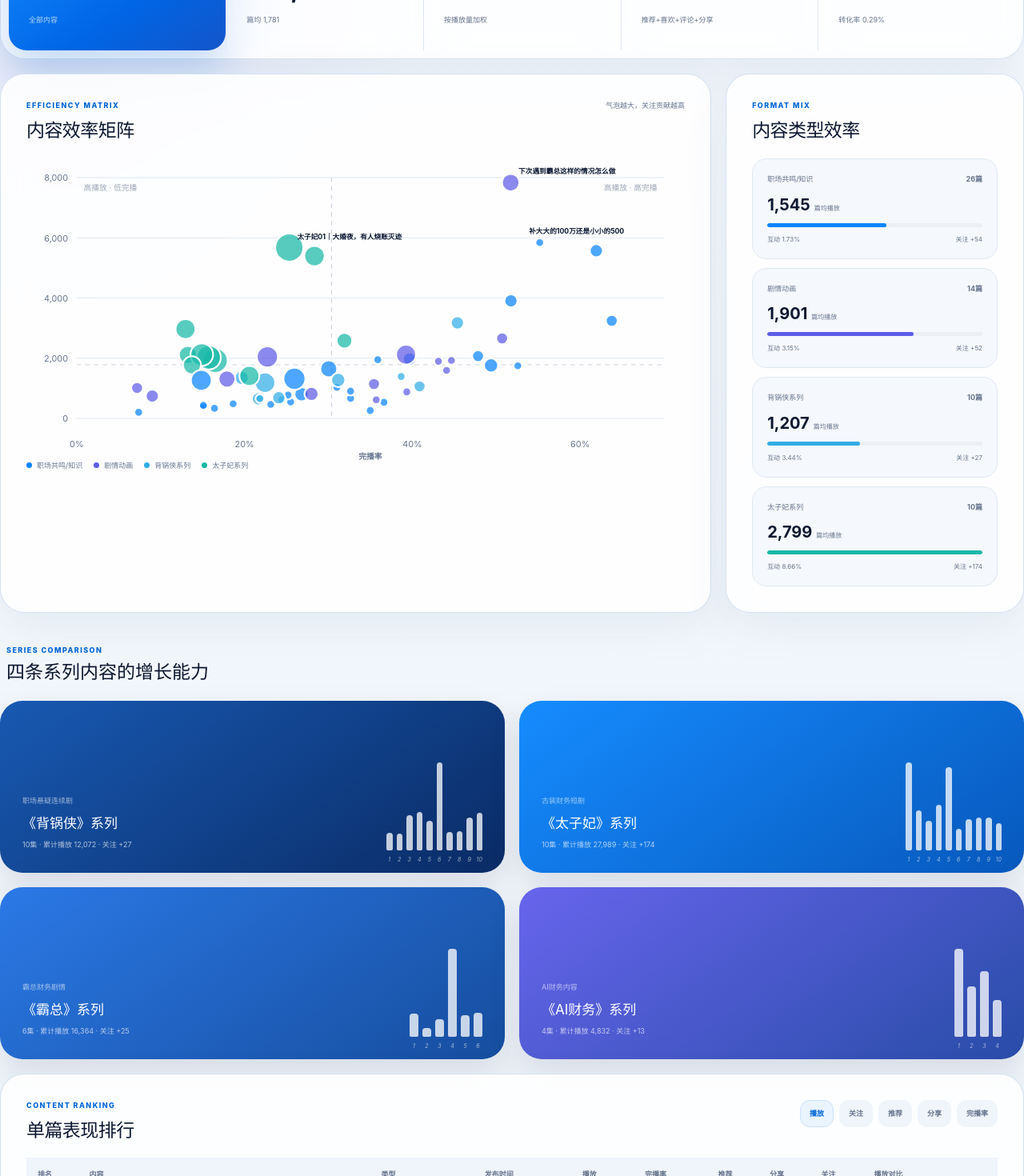
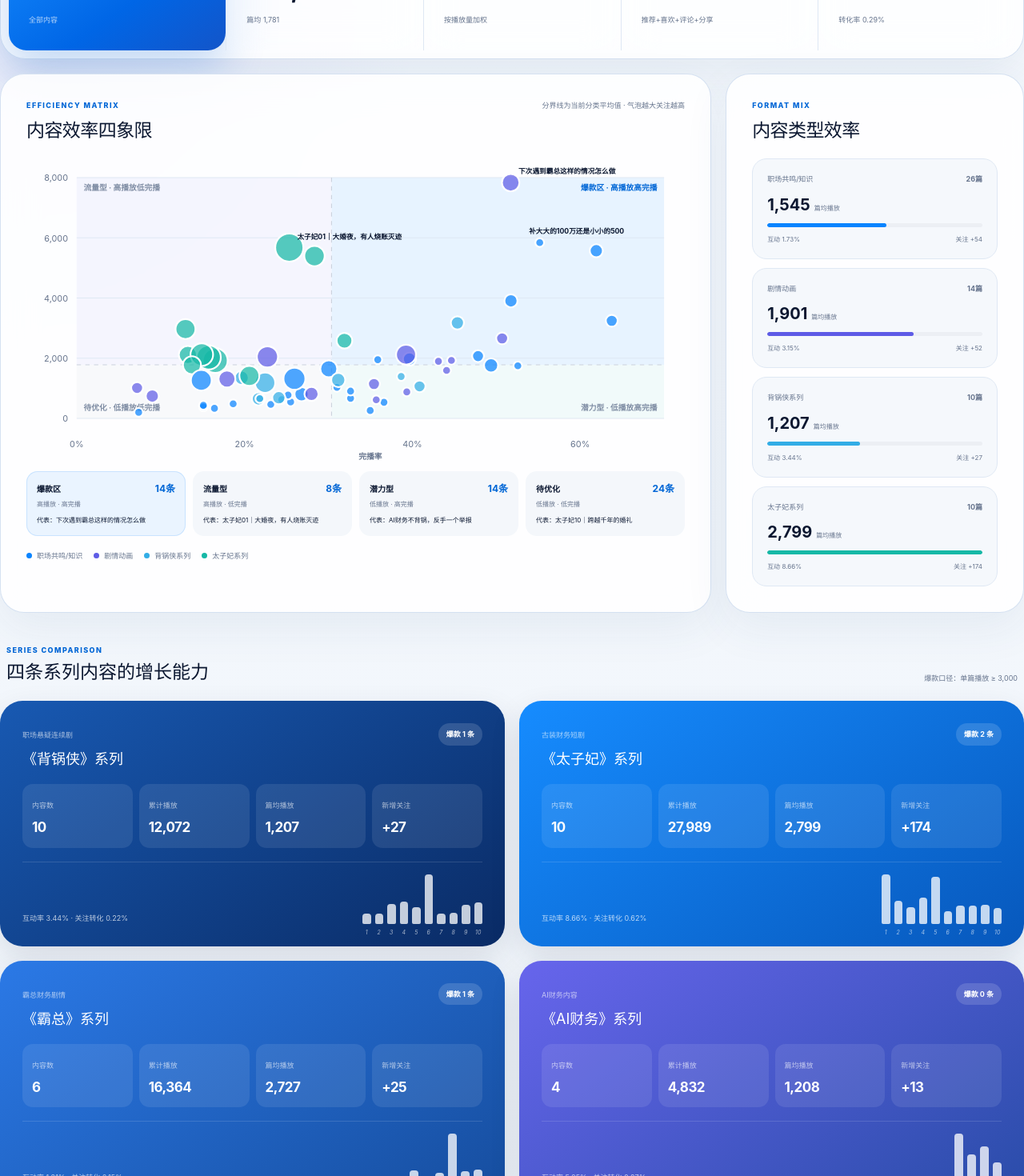
Before and after one commit to emilyuuu88/wechat-video-dashboard, a Next.js app: page /content in a window 1280 px wide. Shown: the part 560-2030 px from the top of the page at 80% size. Built offline with nearby package versions, Linux system fonts and the light colour scheme.

Commit message:
Clarify content matrix and series performance

```diff
--- a/app/content/page.tsx
+++ b/app/content/page.tsx
@@ -7,6 +7,7 @@ type RankMetric = "plays" | "follows" | "recommends" | "shares" | "completion";
 type CategoryFilter = "全部内容" | ContentCategory;
 
 const number = new Intl.NumberFormat("zh-CN");
+const hitThreshold = 3000;
 const categories: CategoryFilter[] = ["全部内容", "职场共鸣/知识", "剧情动画", "背锅侠系列", "太子妃系列"];
 const metricMeta: Record<RankMetric, { label: string; unit: string }> = {
   plays: { label: "播放", unit: "" },
@@ -30,6 +31,43 @@ function percent(value: number) {
   return `${value.toFixed(2)}%`;
 }
 
+function SeriesCard({
+  items,
+  className,
+  eyebrow,
+  title,
+}: {
+  items: ContentItem[];
+  className: string;
+  eyebrow: string;
+  title: string;
+}) {
+  const plays = sum(items, "plays");
+  const interactions = sum(items, "recommends") + sum(items, "likes") + sum(items, "comments") + sum(items, "shares");
+  const follows = sum(items, "follows");
+  const hits = items.filter((item) => item.plays >= hitThreshold).length;
+  const maxPlays = Math.max(...items.map((item) => item.plays), 1);
+
+  return (
+    <article className={`series-card ${className}`}>
+      <div className="series-card-head">
+        <div><span>{eyebrow}</span><h3>{title}</h3></div>
+        <b>爆款 {hits} 条</b>
+      </div>
+      <div className="series-stats">
+        <div><span>内容数</span><strong>{items.length}</strong></div>
+        <div><span>累计播放</span><strong>{number.format(plays)}</strong></div>
+        <div><span>篇均播放</span><strong>{number.format(Math.round(plays / items.length))}</strong></div>
+        <div><span>新增关注</span><strong>+{follows}</strong></div>
+      </div>
+      <div className="series-card-foot">
+        <p>互动率 {(interactions / plays * 100).toFixed(2)}% · 关注转化 {(follows / plays * 100).toFixed(2)}%</p>
+        <div className="episode-bars">{items.map((item, index) => <i key={`${item.date}-${item.title}`} style={{ height: `${Math.max(item.plays / maxPlays * 100, 8)}%` }}><span>{index + 1}</span></i>)}</div>
+      </div>
+    </article>
+  );
+}
+
 function EfficiencyScatter({ data }: { data: ContentItem[] }) {
   const width = 760;
   const height = 350;
@@ -46,9 +84,15 @@ function EfficiencyScatter({ data }: { data: ContentItem[] }) {
   const topLabels = new Set([...data].sort((a, b) => b.plays - a.plays).slice(0, 3).map((item) => item.title));
   const x = (value: number) => left + (value / maxCompletion) * plotW;
   const y = (value: number) => top + plotH - (value / maxPlays) * plotH;
+  const splitX = x(avgCompletion);
+  const splitY = y(avgPlays);
 
   return (
     <svg className="scatter-svg" viewBox={`0 0 ${width} ${height}`} role="img" aria-label="单篇内容完播率与播放量效率矩阵，气泡大小表示关注量">
+      <rect className="matrix-zone traffic" x={left} y={top} width={splitX - left} height={splitY - top} />
+      <rect className="matrix-zone hit" x={splitX} y={top} width={left + plotW - splitX} height={splitY - top} />
+      <rect className="matrix-zone optimize" x={left} y={splitY} width={splitX - left} height={top + plotH - splitY} />
+      <rect className="matrix-zone potential" x={splitX} y={splitY} width={left + plotW - splitX} height={top + plotH - splitY} />
       {[0, 0.25, 0.5, 0.75, 1].map((ratio) => (
         <g key={ratio}>
           <line className="grid-line" x1={left} x2={left + plotW} y1={top + plotH * ratio} y2={top + plotH * ratio} />
@@ -60,8 +104,10 @@ function EfficiencyScatter({ data }: { data: ContentItem[] }) {
       ))}
       <line className="matrix-line" x1={x(avgCompletion)} x2={x(avgCompletion)} y1={top} y2={top + plotH} />
       <line className="matrix-line" x1={left} x2={left + plotW} y1={y(avgPlays)} y2={y(avgPlays)} />
-      <text className="matrix-note" x={left + 8} y={top + 15}>高播放 · 低完播</text>
-      <text className="matrix-note" x={left + plotW - 8} y={top + 15} textAnchor="end">高播放 · 高完播</text>
+      <text className="matrix-note" x={left + 8} y={top + 15}>流量型 · 高播放低完播</text>
+      <text className="matrix-note hit-note" x={left + plotW - 8} y={top + 15} textAnchor="end">爆款区 · 高播放高完播</text>
+      <text className="matrix-note" x={left + 8} y={top + plotH - 9}>待优化 · 低播放低完播</text>
+      <text className="matrix-note" x={left + plotW - 8} y={top + plotH - 9} textAnchor="end">潜力型 · 低播放高完播</text>
       {data.map((item) => {
         const cx = x(item.completion);
         const cy = y(item.plays);
@@ -100,6 +146,17 @@ export default function ContentAnalysis() {
   const ranking = [...filtered].sort((a, b) => b[metric] - a[metric]).slice(0, 10);
   const rankingMax = Math.max(...ranking.map((item) => item[metric]), 1);
   const topContent = [...filtered].sort((a, b) => b.plays - a.plays)[0];
+  const matrixAvgPlays = totals.plays / filtered.length;
+  const matrixAvgCompletion = filtered.reduce((total, item) => total + item.completion, 0) / filtered.length;
+  const matrixQuadrants = [
+    { key: "hit", title: "爆款区", rule: "高播放 · 高完播", items: filtered.filter((item) => item.plays >= matrixAvgPlays && item.completion >= matrixAvgCompletion) },
+    { key: "traffic", title: "流量型", rule: "高播放 · 低完播", items: filtered.filter((item) => item.plays >= matrixAvgPlays && item.completion < matrixAvgCompletion) },
+    { key: "potential", title: "潜力型", rule: "低播放 · 高完播", items: filtered.filter((item) => item.plays < matrixAvgPlays && item.completion >= matrixAvgCompletion) },
+    { key: "optimize", title: "待优化", rule: "低播放 · 低完播", items: filtered.filter((item) => item.plays < matrixAvgPlays && item.completion < matrixAvgCompletion) },
+  ].map((quadrant) => ({
+    ...quadrant,
+    representative: [...quadrant.items].sort((a, b) => b.plays - a.plays)[0],
+  }));
 
   const categoryStats = categories.slice(1).map((key) => {
     const items = contentData.filter((item) => item.category === key);
@@ -164,8 +221,17 @@ export default function ContentAnalysis() {
 
       <section className="content-grid">
         <article className="panel matrix-panel">
-          <div className="panel-head"><div><p className="section-kicker">EFFICIENCY MATRIX</p><h2>内容效率矩阵</h2></div><span className="subtle-note">气泡越大，关注贡献越高</span></div>
+          <div className="panel-head"><div><p className="section-kicker">EFFICIENCY MATRIX</p><h2>内容效率四象限</h2></div><span className="subtle-note">分界线为当前分类平均值 · 气泡越大关注越高</span></div>
           <EfficiencyScatter data={filtered} />
+          <div className="matrix-summary">
+            {matrixQuadrants.map((quadrant) => (
+              <div className={`matrix-summary-item ${quadrant.key}`} key={quadrant.key}>
+                <div><span>{quadrant.title}</span><b>{quadrant.items.length}条</b></div>
+                <small>{quadrant.rule}</small>
+                <p>{quadrant.representative ? `代表：${quadrant.representative.title}` : "当前分类暂无内容"}</p>
+              </div>
+            ))}
+          </div>
           <div className="category-legend">{categoryStats.map((item) => <span key={item.category}><i style={{ background: categoryColors[item.category as ContentCategory] }} />{item.category}</span>)}</div>
         </article>
 
@@ -185,23 +251,11 @@ export default function ContentAnalysis() {
       </section>
 
       <section className="series-section">
-        <div className="series-heading"><p className="section-kicker">SERIES COMPARISON</p><h2>四条系列内容的增长能力</h2></div>
-        <article className="series-card back-series">
-          <div><span>职场悬疑连续剧</span><h3>《背锅侠》系列</h3><p>{backSeries.length}集 · 累计播放 {number.format(sum(backSeries, "plays"))} · 关注 +{sum(backSeries, "follows")}</p></div>
-          <div className="episode-bars">{backSeries.map((item, index) => <i key={item.date} style={{ height: `${Math.max(item.plays / Math.max(...backSeries.map((x) => x.plays)) * 100, 8)}%` }}><span>{index + 1}</span></i>)}</div>
-        </article>
-        <article className="series-card palace-series">
-          <div><span>古装财务短剧</span><h3>《太子妃》系列</h3><p>{palaceSeries.length}集 · 累计播放 {number.format(sum(palaceSeries, "plays"))} · 关注 +{palaceFollows}</p></div>
-          <div className="episode-bars">{palaceSeries.map((item, index) => <i key={item.date} style={{ height: `${Math.max(item.plays / Math.max(...palaceSeries.map((x) => x.plays)) * 100, 8)}%` }}><span>{index + 1}</span></i>)}</div>
-        </article>
-        <article className="series-card boss-series">
-          <div><span>霸总财务剧情</span><h3>《霸总》系列</h3><p>{bossSeries.length}集 · 累计播放 {number.format(sum(bossSeries, "plays"))} · 关注 +{sum(bossSeries, "follows")}</p></div>
-          <div className="episode-bars">{bossSeries.map((item, index) => <i key={`${item.date}-${item.title}`} style={{ height: `${Math.max(item.plays / Math.max(...bossSeries.map((x) => x.plays)) * 100, 8)}%` }}><span>{index + 1}</span></i>)}</div>
-        </article>
-        <article className="series-card ai-series">
-          <div><span>AI财务内容</span><h3>《AI财务》系列</h3><p>{aiSeries.length}集 · 累计播放 {number.format(sum(aiSeries, "plays"))} · 关注 +{sum(aiSeries, "follows")}</p></div>
-          <div className="episode-bars">{aiSeries.map((item, index) => <i key={`${item.date}-${item.title}`} style={{ height: `${Math.max(item.plays / Math.max(...aiSeries.map((x) => x.plays)) * 100, 8)}%` }}><span>{index + 1}</span></i>)}</div>
-        </article>
+        <div className="series-heading"><div><p className="section-kicker">SERIES COMPARISON</p><h2>四条系列内容的增长能力</h2></div><span>爆款口径：单篇播放 ≥ {number.format(hitThreshold)}</span></div>
+        <SeriesCard items={backSeries} className="back-series" eyebrow="职场悬疑连续剧" title="《背锅侠》系列" />
+        <SeriesCard items={palaceSeries} className="palace-series" eyebrow="古装财务短剧" title="《太子妃》系列" />
+        <SeriesCard items={bossSeries} className="boss-series" eyebrow="霸总财务剧情" title="《霸总》系列" />
+        <SeriesCard items={aiSeries} className="ai-series" eyebrow="AI财务内容" title="《AI财务》系列" />
       </section>
 
       <section className="panel content-ranking">
--- a/app/globals.css
+++ b/app/globals.css
@@ -282,9 +282,23 @@ footer { padding: 27px 0 36px; display: flex; justify-content: space-between; ga
 .content-grid { margin-top: 14px; display: grid; grid-template-columns: minmax(0, 1.5fr) minmax(330px, .65fr); gap: 14px; }
 .scatter-svg { width: 100%; height: auto; display: block; margin-top: 16px; }
 .matrix-line { stroke: #cbd2dd; stroke-width: 1; stroke-dasharray: 5 5; }
-.matrix-note { fill: #9ba5b5; font-size: 9px; }
+.matrix-zone { stroke: none; }
+.matrix-zone.hit { fill: rgba(10,132,255,.09); }
+.matrix-zone.traffic { fill: rgba(94,92,230,.055); }
+.matrix-zone.potential { fill: rgba(22,184,166,.055); }
+.matrix-zone.optimize { fill: rgba(102,116,141,.035); }
+.matrix-note { fill: #7e8ca3; font-size: 9px; font-weight: 700; }
+.matrix-note.hit-note { fill: var(--orange-deep); }
 .axis-title { fill: var(--muted); font-size: 9px; font-weight: 700; }
 .scatter-label { fill: var(--ink); font-size: 8px; font-weight: 700; }
+.matrix-summary { margin: 14px 0 18px; display: grid; grid-template-columns: repeat(4, 1fr); gap: 9px; }
+.matrix-summary-item { min-width: 0; padding: 13px; border-radius: 14px; background: #f4f7fb; }
+.matrix-summary-item.hit { background: #eaf4ff; box-shadow: inset 0 0 0 1px #c9e3ff; }
+.matrix-summary-item > div { display: flex; align-items: center; justify-content: space-between; gap: 8px; }
+.matrix-summary-item span { font-size: 10px; font-weight: 800; }
+.matrix-summary-item b { color: var(--orange-deep); font-size: 12px; }
+.matrix-summary-item small { display: block; margin-top: 4px; color: var(--muted); font-size: 8px; }
+.matrix-summary-item p { margin: 9px 0 0; color: var(--ink); font-size: 8px; line-height: 1.45; }
 .category-legend { display: flex; flex-wrap: wrap; gap: 14px; color: var(--muted); font-size: 9px; }
 .category-legend span { display: flex; align-items: center; gap: 6px; }
 .category-legend i { width: 7px; height: 7px; border-radius: 50%; }
@@ -298,17 +312,24 @@ footer { padding: 27px 0 36px; display: flex; justify-content: space-between; ga
 .category-cards button > i em { display: block; height: 100%; border-radius: inherit; }
 .category-cards button > p { margin: 9px 0 0; display: flex; justify-content: space-between; color: var(--muted); font-size: 8px; }
 .series-section { margin-top: 14px; display: grid; grid-template-columns: repeat(2, 1fr); gap: 14px; }
-.series-heading { padding: 22px 8px 4px; grid-column: 1 / -1; }
+.series-heading { padding: 22px 8px 4px; grid-column: 1 / -1; display: flex; align-items: end; justify-content: space-between; gap: 20px; }
+.series-heading > span { color: var(--muted); font-size: 9px; }
 .series-heading h2 { margin: 0; font-size: 23px; line-height: 1.2; }
-.series-card { min-height: 185px; padding: 22px; display: grid; grid-template-columns: 1fr 120px; gap: 18px; align-items: end; color: white; border-radius: 20px; box-shadow: 0 15px 38px rgba(33,43,69,.12); }
+.series-card { min-height: 260px; padding: 22px; display: block; color: white; border-radius: 20px; box-shadow: 0 15px 38px rgba(33,43,69,.12); }
 .back-series { background: linear-gradient(145deg, #385f9d, #273c68); }
 .palace-series { background: linear-gradient(145deg, #ef7a20, #cc5512); }
 .boss-series { background: linear-gradient(145deg, #2769c7, #123e85); }
 .ai-series { background: linear-gradient(145deg, #5856d6, #243f99); }
-.series-card span { color: rgba(255,255,255,.6); font-size: 9px; }
-.series-card h3 { margin: 7px 0; font-size: 17px; }
-.series-card p { margin: 0; color: rgba(255,255,255,.67); font-size: 9px; line-height: 1.55; }
-.episode-bars { height: 110px; display: flex; align-items: end; justify-content: flex-end; gap: 5px; }
+.series-card span { color: rgba(255,255,255,.64); font-size: 9px; }
+.series-card h3 { margin: 7px 0 0; font-size: 18px; }
+.series-card-head { display: flex; align-items: flex-start; justify-content: space-between; gap: 16px; }
+.series-card-head > b { padding: 7px 10px; color: white; font-size: 9px; border-radius: 999px; background: rgba(255,255,255,.14); }
+.series-stats { margin-top: 18px; display: grid; grid-template-columns: repeat(4, 1fr); gap: 8px; }
+.series-stats > div { min-width: 0; padding: 12px; border-radius: 13px; background: rgba(255,255,255,.09); }
+.series-stats strong { display: block; margin-top: 6px; font-size: 17px; letter-spacing: -.03em; }
+.series-card-foot { margin-top: 17px; padding-top: 15px; display: grid; grid-template-columns: 1fr 150px; gap: 18px; align-items: end; border-top: 1px solid rgba(255,255,255,.13); }
+.series-card p { margin: 0; color: rgba(255,255,255,.72); font-size: 9px; line-height: 1.55; }
+.episode-bars { height: 62px; display: flex; align-items: end; justify-content: flex-end; gap: 5px; }
 .episode-bars i { width: 11px; min-height: 8px; position: relative; display: block; border-radius: 4px 4px 2px 2px; background: rgba(255,255,255,.76); }
 .episode-bars i span { position: absolute; bottom: -17px; left: 50%; transform: translateX(-50%); font-size: 7px; }
 .content-ranking { margin-top: 14px; }
@@ -619,6 +640,7 @@ button:focus-visible, a:focus-visible { outline: 3px solid rgba(255,138,42,.35);
   .content-grid { grid-template-columns: 1fr; }
   .series-section { grid-template-columns: 1fr; }
   .series-heading { grid-column: auto; }
+  .matrix-summary { grid-template-columns: repeat(2, 1fr); }
 }
 
 @media (max-width: 520px) {
@@ -652,5 +674,8 @@ button:focus-visible, a:focus-visible { outline: 3px solid rgba(255,138,42,.35);
   .content-kpi:not(.featured) { border-left: 0; border-radius: 18px; background: rgba(244,248,253,.72); }
   .content-kpi { padding: 16px; min-height: 125px; }
   .series-card { grid-template-columns: 1fr; }
+  .series-heading { align-items: flex-start; flex-direction: column; }
+  .series-stats { grid-template-columns: repeat(2, 1fr); }
+  .series-card-foot { grid-template-columns: 1fr; }
   .episode-bars { justify-content: flex-start; }
 }
```
Also changed, not shown: 1 other file (tests, documents, lock files or other folders).
